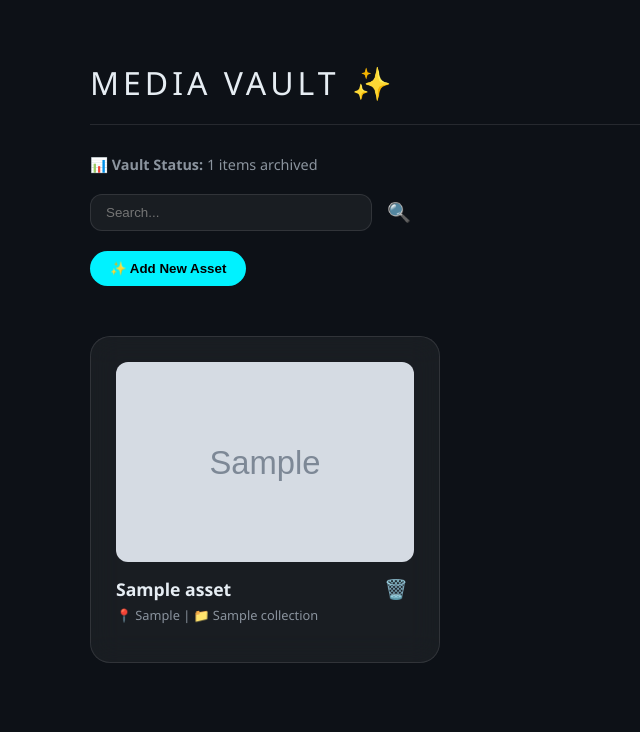
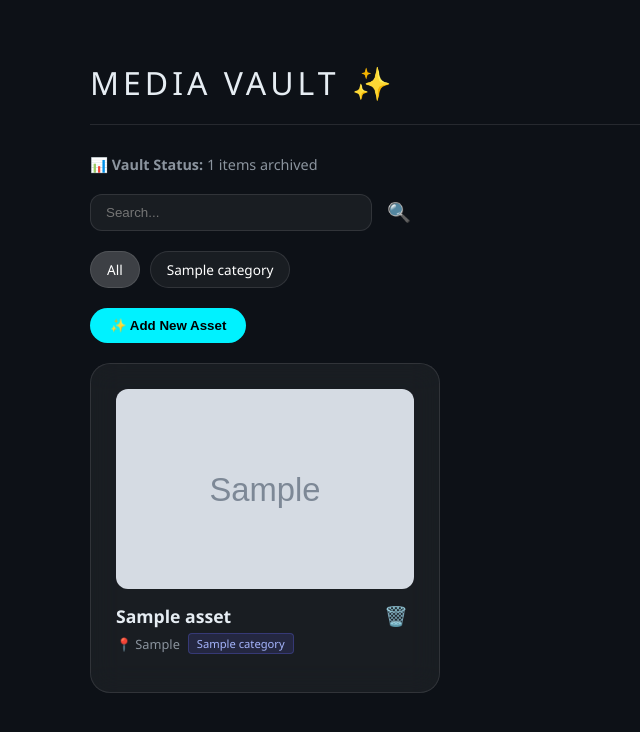
Before and after one commit to github4eri/MediaVault, a FastAPI app: page / in a window 1280 px wide. Shown: the top 732 px of the page, without its empty margins (0-640 px from the left). Run offline with FastAPI, Linux system fonts and the light colour scheme; tables that the repository leaves empty hold one stand-in row (values such as "Sample post"); grey boxes marked "Sample" are stand-in pictures.

Commit message:
feat: multi-table database with category filtering and improved UI grid

```diff
--- a/main.py
+++ b/main.py
@@ -2,7 +2,7 @@ from fastapi import UploadFile, File, Form
 import shutil
 import os
 from fastapi import FastAPI, Depends, Request, Form
-from fastapi.responses import HTMLResponse
+from fastapi.responses import HTMLResponse, RedirectResponse
 from fastapi.staticfiles import StaticFiles
 from fastapi.templating import Jinja2Templates
 from sqlalchemy.orm import Session
@@ -21,21 +21,34 @@ templates = Jinja2Templates(directory="templates")
 
 # 2. THE DASHBOARD (The Face)
 @app.get("/", response_class=HTMLResponse)
-async def read_dashboard(request: Request, search: str = None, db: Session = Depends(database.get_db)):
-    query = db.query(models.DBMediaAsset).order_by(models.DBMediaAsset.id.desc())
+async def dashboard(
+    request: Request,
+    search: str = None,
+    cat_id: int = None,
+    db: Session = Depends(database.get_db)
+):
+    query = db.query(models.DBMediaAsset)
+
+    # 1. Total count (for the stats bar)
+    total_count = query.count() # <--- MAKE SURE THIS LINE IS HERE
 
     if search:
-        query = query.filter(models.DBMediaAsset.name.ilike(f"%{search}%"))
+        query = query.filter(models.DBMediaAsset.name.contains(search))
 
-    assets = query.all()
-    # THE NEW LINE:
-    total_assets = len(assets)
+    if cat_id:
+        query = query.filter(models.DBMediaAsset.category_id == cat_id)
 
+    assets = query.order_by(models.DBMediaAsset.id.desc()).all()
+    categories = db.query(models.Category).all()
+
+    # 2. Add total_count to the dictionary below
     return templates.TemplateResponse("dashboard.html", {
         "request": request,
         "assets": assets,
-        "total_count": total_assets, # ADD THIS
-        "search_term": search
+        "search_term": search,
+        "categories": categories,
+        "active_cat": cat_id,
+        "total_count": total_count # <--- AND THIS LINE!
     })
 
 # 3. ADMIN: CREATE A COLLECTION (The Folder)
@@ -54,34 +67,32 @@ def add_asset(collection_id: int, asset: schemas.AssetBase, db: Session = Depend
     db.commit()
     return {"status": "Asset added to the vault!"}
 
+# Update your upload function arguments to include category_id
 @app.post("/upload/")
-async def upload_asset(
+async def create_upload(
     name: str = Form(...),
     source: str = Form(...),
-    location: str = Form(None),
-    camera_model: str = Form(None),
+    location: str = Form(None),      # Changed (...) to (None) to make it optional
+    camera_model: str = Form(None),  # Changed (...) to (None) to make it optional
+    category_id: int = Form(...),
     file: UploadFile = File(...),
     db: Session = Depends(database.get_db)
 ):
-    # --- Everything for UPLOAD must be indented under here ---
-    os.makedirs("static/uploads", exist_ok=True)
-
-    file_location = f"static/uploads/{file.filename}"
-    with open(file_location, "wb") as buffer:
-        shutil.copyfileobj(file.file, buffer)
+    # ... rest of your code
+    # Save file logic remains the same...
+    file_path = file.filename
+    # (Make sure your file saving code is still here)
 
     new_asset = models.DBMediaAsset(
         name=name,
+        file_path=file_path,
         source=source,
         location=location,
         camera_model=camera_model,
-        file_path=file.filename,
-        collection_id=1
+        category_id=category_id # ADD THIS LINE
     )
     db.add(new_asset)
     db.commit()
-
-    from fastapi.responses import RedirectResponse
     return RedirectResponse(url="/", status_code=303)
 
 # --- NOW we start a brand new "island" for DELETE ---
@@ -95,3 +106,15 @@ async def delete_asset(asset_id: int, db: Session = Depends(database.get_db)):
 
     from fastapi.responses import RedirectResponse
     return RedirectResponse(url="/", status_code=303)
+
+@app.on_event("startup")
+def startup_populate_categories():
+    db = database.SessionLocal()
+    # Check if categories exist, if not, create them
+    if not db.query(models.Category).first():
+        cat1 = models.Category(name="AI Art")
+        cat2 = models.Category(name="Photography")
+        cat3 = models.Category(name="Videos")
+        db.add_all([cat1, cat2, cat3])
+        db.commit()
+    db.close()
--- a/templates/dashboard.html
+++ b/templates/dashboard.html
@@ -107,6 +107,19 @@
         button:hover {
             transform: scale(1.1);
         }
+
+        .form-grid {
+    display: grid;
+    grid-template-columns: 1fr 1fr; /* Two equal columns */
+    gap: 15px;
+    margin-top: 15px;
+}
+
+/* Make the file input and button take up the full width */
+        .form-grid input[type="file"],
+        .form-grid .btn-submit {
+            grid-column: span 2;
+        }
     </style>
 </head>
 <body>
@@ -169,26 +182,59 @@
         {% endif %}
         </div>
 
+        <div class="filter-bar" style="margin: 20px 0; display: flex; gap: 10px; flex-wrap: wrap;">
+            <a href="/" style="
+                padding: 8px 16px; border-radius: 20px; text-decoration: none; font-size: 0.85rem;
+                background: {{ 'rgba(255,255,255,0.2)' if not active_cat else 'rgba(255,255,255,0.05)' }};
+                color: white; border: 1px solid rgba(255,255,255,0.1);
+            ">All</a>
+
+            {% for cat in categories %}
+            <a href="/?cat_id={{ cat.id }}" style="
+                padding: 8px 16px; border-radius: 20px; text-decoration: none; font-size: 0.85rem;
+                background: {{ 'rgba(99, 102, 241, 0.4)' if active_cat == cat.id else 'rgba(255,255,255,0.05)' }};
+                color: white; border: 1px solid rgba(255,255,255,0.1);
+                transition: all 0.3s ease;
+            ">{{ cat.name }}</a>
+            {% endfor %}
+        </div>
+
         <div class="upload-section">
             <button onclick="toggleUpload()" class="btn-toggle">✨ Add New Asset</button>
 
             <div id="uploadForm" class="glass-form" style="display: none;">
                 <h3>Upload to Vault</h3>
                 <form action="/upload/" method="post" enctype="multipart/form-data">
-                    <div class="form-grid">
-                        <input type="text" name="name" placeholder="Asset Name" required>
-                        <select name="source">
+                    <div class="form-grid" style="display: grid; grid-template-columns: 1fr 1fr; gap: 15px;">
+
+                        <input type="text" name="name" placeholder="Asset Name" required style="padding: 10px; border-radius: 8px; background: rgba(255,255,255,0.05); color: white; border: 1px solid rgba(255,255,255,0.1);">
+                        <input type="text" name="location" placeholder="Location" style="padding: 10px; border-radius: 8px; background: rgba(255,255,255,0.05); color: white; border: 1px solid rgba(255,255,255,0.1);">
+
+                        <select name="source" required style="padding: 10px; border-radius: 8px; background: rgba(255,255,255,0.05); color: white; border: 1px solid rgba(255,255,255,0.1);">
                             <option value="Camera">Camera</option>
                             <option value="AI">AI</option>
                         </select>
-                        <input type="text" name="location" placeholder="Location (Red Balloon 🎈)">
-                        <input type="text" name="camera_model" placeholder="Camera/AI Model">
-                        <input type="file" name="file" accept="image/*,video/*" required>
-                        <button type="submit" class="btn-submit">Launch to Vault 🚀</button>
+
+                        <select name="category_id" required style="padding: 10px; border-radius: 8px; background: rgba(255,255,255,0.05); color: white; border: 1px solid rgba(255,255,255,0.1);">
+                            <option value="" disabled selected>Select Category</option>
+                            <option value="1">AI Art</option>
+                            <option value="2">Photography</option>
+                            <option value="3">Videos</option>
+                        </select>
+
+                        <input type="text" name="camera_model" placeholder="Camera/AI Model" style="grid-column: span 2; padding: 10px; border-radius: 8px; background: rgba(255,255,255,0.05); color: white; border: 1px solid rgba(255,255,255,0.1);">
+
+                        <div style="grid-column: span 2; margin: 10px 0;">
+                            <label style="display: block; margin-bottom: 5px; font-size: 0.8rem; color: #8b949e;">Select Media:</label>
+                            <input type="file" name="file" required style="color: white;">
+                        </div>
+
+                        <button type="submit" class="btn-submit" style="grid-column: span 2; padding: 12px; background: #6366f1; color: white; border: none; border-radius: 8px; cursor: pointer; font-weight: bold;">
+                            Launch to Vault 🚀
+                        </button>
                     </div>
                 </form>
             </div>
-        </div>
 
         <script>
             function toggleUpload() {
@@ -221,8 +267,18 @@
                         <button type="submit" onclick="return confirm('Delete this?')" style="background:none; border:none; cursor:pointer; font-size: 1.2rem;">🗑️</button>
                     </form>
                     <h3 style="margin: 0; font-size: 1.1rem;">{{ asset.name }}</h3>
-                    <p style="font-size: 0.8rem; color: #8b949e; margin-top: 5px;">
-                        📍 {{ asset.location }} | 📁 {{ asset.collection.name }}
+                    <p style="font-size: 0.8rem; color: #8b949e; margin-top: 5px; display: flex; align-items: center; gap: 8px;">
+                        <span>📍 {{ asset.location }}</span>
+                        <span style="
+                            background: rgba(99, 102, 241, 0.15);
+                            color: #a5b4fc;
+                            padding: 2px 8px;
+                            border-radius: 4px;
+                            font-size: 0.7rem;
+                            border: 1px solid rgba(99, 102, 241, 0.3);
+                        ">
+                            {{ asset.category.name if asset.category else "Uncategorized" }}
+                        </span>
                     </p>
                 </div>
             </div>
```
Also changed, not shown: models.py (+12 -21 lines).
